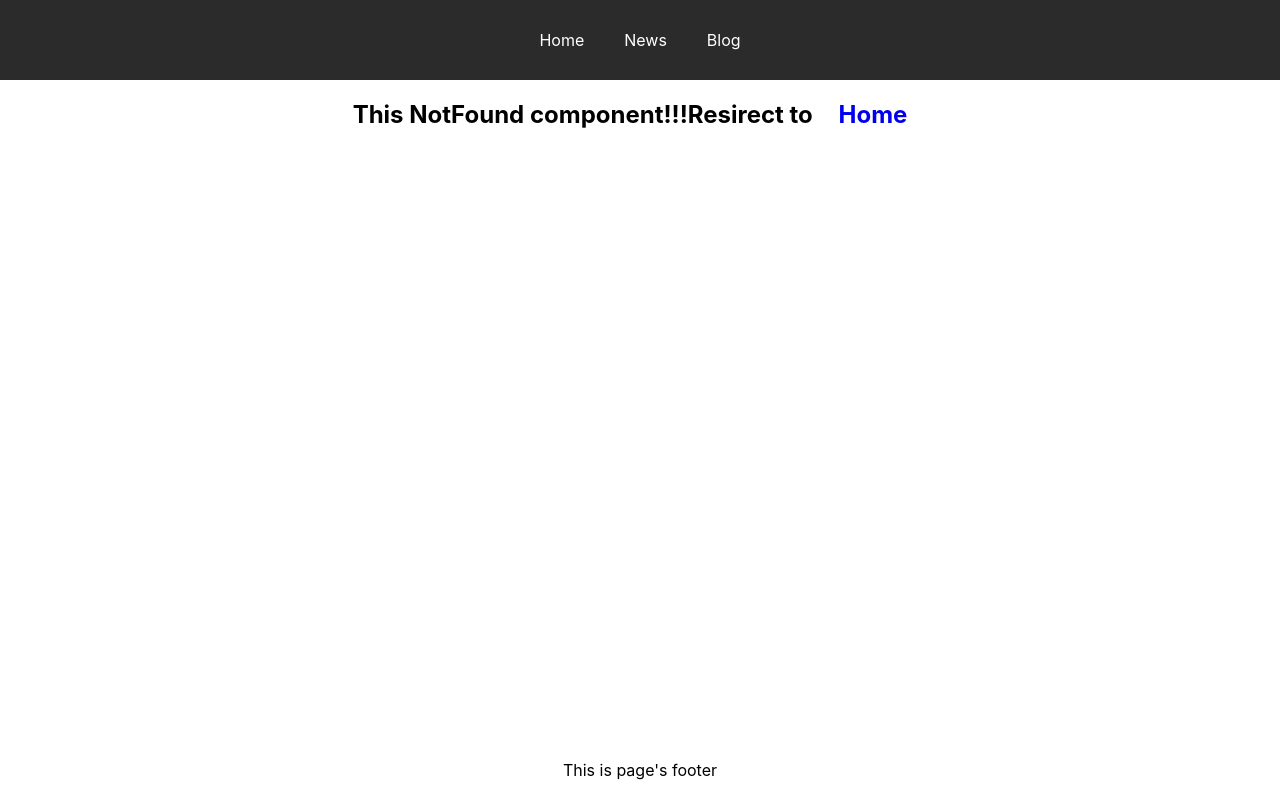
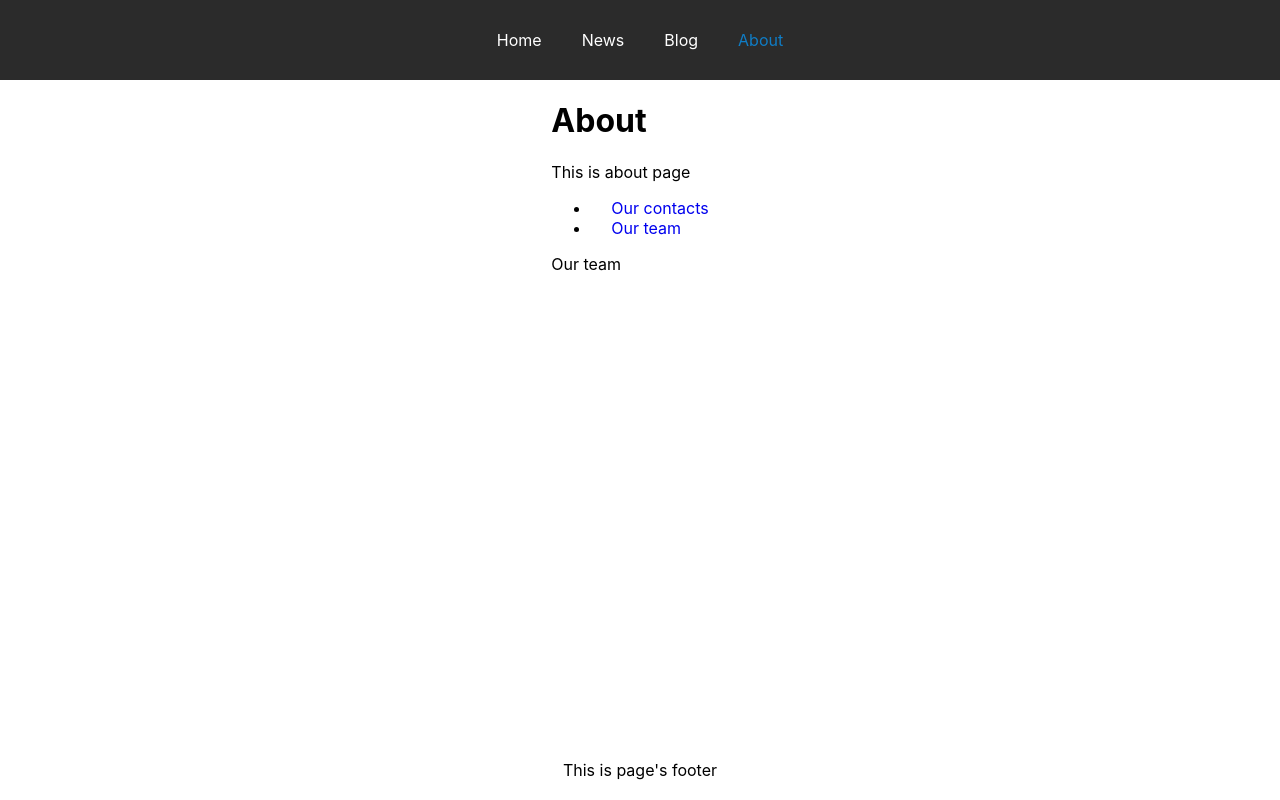
Before and after one commit to avramenkomy/portfolio-frontend, a React (Create React App) app: page /about/team in a window 1280 px wide. Built offline with nearby package versions, Linux system fonts and the light colour scheme.

Commit message:
WIP: nested routes

```diff
--- a/src/App.jsx
+++ b/src/App.jsx
@@ -15,6 +15,7 @@ import Login from './components/auth/Login';
 
 import RequireAuth from './components/hoc/RequireAuth';
 import AuthProvider from './components/hoc/AuthProvider';
+import About from './components/About';
 
 function App() {
   return (
@@ -31,6 +32,10 @@ function App() {
           } />
           <Route path="blog/:id" element={<Post />} />
           <Route path="blog/edit/:id" element={<EditPost />} />
+          <Route path="about" element={<About />}>
+            <Route path="contacts" element={<p>Our contacts</p>}/>
+            <Route path="team" element={<p>Our team</p>}/>
+          </Route>
           <Route path="login" element={<Login />} />
           <Route path="*" element={<NotFound />} />
         </Route>
--- /dev/null
+++ b/src/components/About.jsx
@@ -0,0 +1,23 @@
+import React from 'react';
+import { Outlet, Link } from 'react-router-dom';
+
+
+function About () {
+  return (
+    <div>
+      <h1>About</h1>
+      <p>This is about page</p>
+      <ul>
+        <li><Link to="contacts">Our contacts</Link></li>
+        <li> <Link to="team">Our team</Link></li>
+      </ul>
+      {/* <Routes>
+        <Route path="contacts" element={<p>Our contacts</p>}/>
+        <Route path="team" element={<p>Our team</p>}/>
+      </Routes> */}
+      <Outlet />
+    </div>
+  )
+}
+
+export default About;
--- a/src/components/layout/Layout.jsx
+++ b/src/components/layout/Layout.jsx
@@ -21,6 +21,7 @@ function Layout() {
         <CustomLink to="/">Home</CustomLink>
         <CustomLink to="/news">News</CustomLink>
         <CustomLink to="/blog">Blog</CustomLink>
+        <CustomLink to="/about">About</CustomLink>
         {user && <button onClick={handleLogout}>Logout</button>}
       </header>
 
--- a/src/elements/CustomLink.jsx
+++ b/src/elements/CustomLink.jsx
@@ -2,7 +2,10 @@ import React from 'react';
 import { Link, useMatch } from 'react-router-dom';
 
 function CustomLink ({to, children, ...props}) {
-  const match = useMatch(to);
+  const match = useMatch({
+    path: to,
+    end: to.length === 1,
+  });
   // console.log('match_obj', {match});
 
   return (
```
